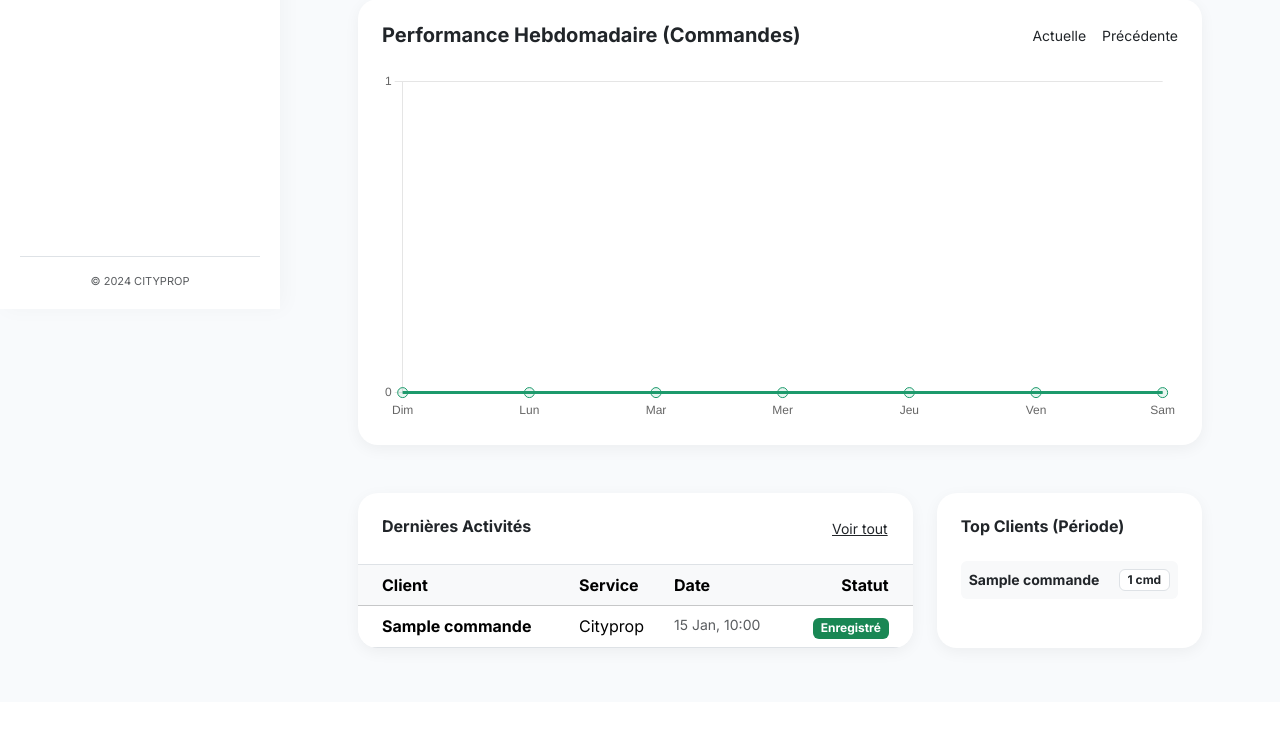
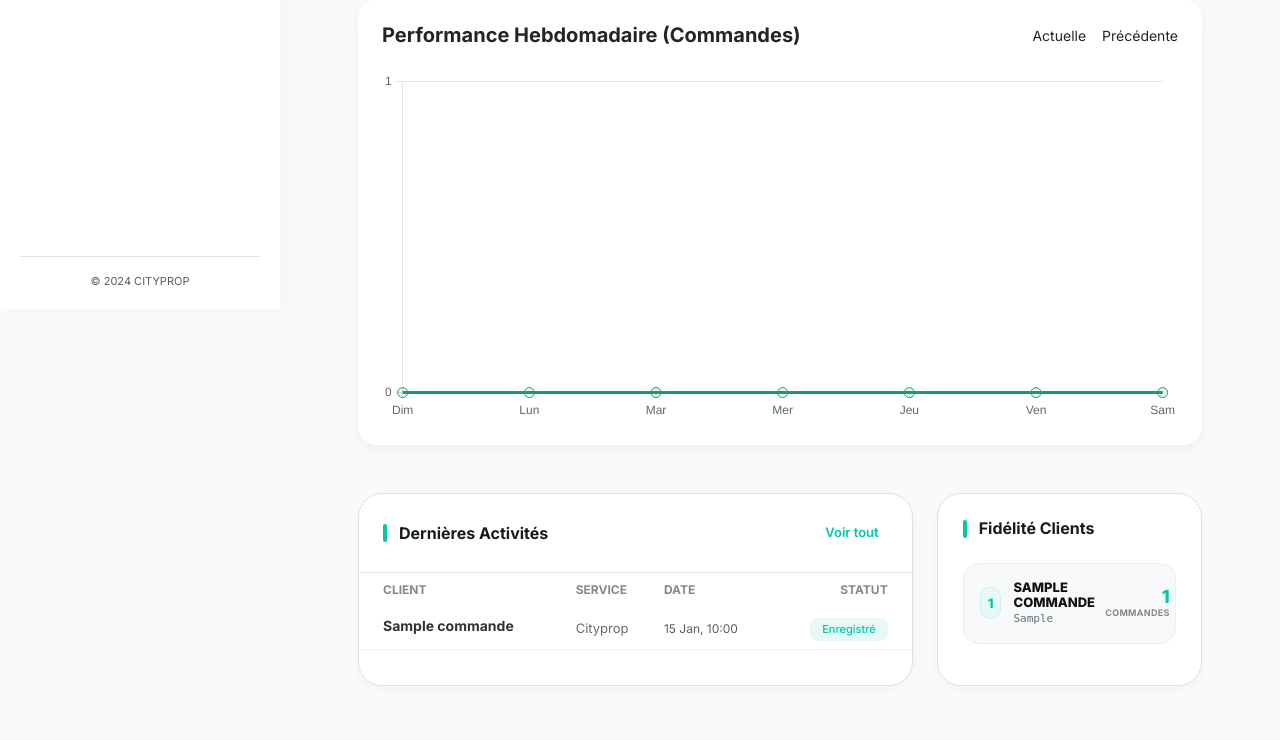
Before and after one commit to kassi225/Cityprop, a Django app: page /dashboard/ in a window 1280 px wide; the page is wider, and only the part inside the window is pictured. Shown: the part 491-1231 px from the top of that part. Before the commit the page ends 1144 px from the top of that part, so only its background shows below. Run offline with Django 5.2, Linux system fonts and the light colour scheme; a user stored in the database is signed in; tables that the repository leaves empty hold one stand-in row (values such as "Sample post"); some libraries are stand-ins or nearby versions.

```diff
--- a/gestion/templates/index/dashboard.html
+++ b/gestion/templates/index/dashboard.html
@@ -117,29 +117,36 @@
 
     <div class="row g-4">
         <div class="col-12 col-lg-8">
-            <div class="kpi-card p-0 overflow-hidden">
-                <div class="p-4 border-bottom d-flex justify-content-between">
-                    <h6 class="fw-bold mb-0">Dernières Activités</h6>
-                    <a href="{% url 'liste_fiches' %}" class="btn btn-sm btn-link text-dark p-0">Voir tout</a>
+            <div class="kpi-card p-0 overflow-hidden ani-3" style="background: #ffffff; border: 1px solid #e0e0e0; border-radius: 24px; box-shadow: 0 4px 12px rgba(0,0,0,0.03); height: 100%;">
+                <div class="p-4 border-bottom d-flex justify-content-between align-items-center">
+                    <div class="d-flex align-items-center">
+                        <div style="width: 4px; height: 18px; background: #00C9A7; border-radius: 10px; margin-right: 12px;"></div>
+                        <h6 class="fw-bold mb-0" style="color: #1a1a1a;">Dernières Activités</h6>
+                    </div>
+                    <a href="{% url 'liste_fiches' %}" class="btn btn-sm" style="color: #00C9A7; font-weight: 600; font-size: 13px;">Voir tout</a>
                 </div>
                 <div class="table-responsive">
                     <table class="table table-hover mb-0">
-                        <thead class="table-light">
+                        <thead style="background: #f8f9fa;">
                             <tr>
-                                <th class="ps-4">Client</th>
-                                <th>Service</th>
-                                <th>Date</th>
-                                <th class="text-end pe-4">Statut</th>
+                                <th class="ps-4" style="font-size: 12px; color: #888; text-transform: uppercase; border-bottom: none;">Client</th>
+                                <th style="font-size: 12px; color: #888; text-transform: uppercase; border-bottom: none;">Service</th>
+                                <th style="font-size: 12px; color: #888; text-transform: uppercase; border-bottom: none;">Date</th>
+                                <th class="text-end pe-4" style="font-size: 12px; color: #888; text-transform: uppercase; border-bottom: none;">Statut</th>
                             </tr>
                         </thead>
                         <tbody>
                             {% for c in commandes_recents %}
-                            <tr>
-                                <td class="ps-4"><strong>{{ c.nom_client }}</strong></td>
-                                <td>{{ c.get_type_commande_display }}</td>
-                                <td class="text-muted small">{{ c.date_creation|date:"d M, H:i" }}</td>
+                            <tr style="border-bottom: 1px solid #f2f2f2;">
+                                <td class="ps-4">
+                                    <div class="fw-bold" style="color: #2d3436; font-size: 14px;">{{ c.nom_client }}</div>
+                                </td>
+                                <td><span style="font-size: 13px; color: #636e72;">{{ c.get_type_commande_display }}</span></td>
+                                <td><span class="text-muted" style="font-size: 12px;">{{ c.date_creation|date:"d M, H:i" }}</span></td>
                                 <td class="text-end pe-4">
-                                    <span class="badge {% if c.type_commande == 'TAPISPROP' %}bg-warning text-dark{% else %}bg-success{% endif %}">Enregistré</span>
+                                    <span class="badge" style="padding: 6px 12px; border-radius: 8px; font-weight: 500; font-size: 11px; {% if c.type_commande == 'TAPISPROP' %}background: #fff4e5; color: #ff9500;{% else %}background: #e6f9f6; color: #00C9A7;{% endif %}">
+                                        Enregistré
+                                    </span>
                                 </td>
                             </tr>
                             {% endfor %}
@@ -148,13 +155,36 @@
                 </div>
             </div>
         </div>
+
         <div class="col-12 col-lg-4">
-            <div class="kpi-card">
-                <h6 class="fw-bold mb-4">Top Clients (Période)</h6>
+            <div class="kpi-card ani-3" style="background: #ffffff; border: 1px solid #e0e0e0; border-radius: 24px; padding: 25px; box-shadow: 0 4px 12px rgba(0,0,0,0.03); height: 100%;">
+                <div class="d-flex align-items-center mb-4">
+                    <div style="width: 4px; height: 18px; background: #00C9A7; border-radius: 10px; margin-right: 12px;"></div>
+                    <h6 class="fw-bold m-0" style="color: #1a1a1a;">Fidélité Clients</h6>
+                </div>
+
                 {% for client in top_clients %}
-                <div class="d-flex justify-content-between mb-3 p-2 rounded bg-light">
-                    <span class="small fw-bold">{{ client.nom_client }}</span>
-                    <span class="badge bg-white text-dark border">{{ client.total }} cmd</span>
+                <div class="d-flex justify-content-between align-items-center mb-3 p-3 rounded-4"
+                    style="background: #f8f9fa; border: 1px solid #eeeeee; transition: 0.3s;">
+                    <div class="d-flex align-items-center">
+                        <div style="width: 32px; height: 32px; background: #e6f9f6; color: #00C9A7; border-radius: 10px; display: flex; align-items: center; justify-content: center; font-size: 13px; font-weight: 800; margin-right: 12px; border: 1px solid rgba(0, 150, 136, 0.1);">
+                            {{ forloop.counter }}
+                        </div>
+                        <div class="d-flex flex-column">
+                            <span style="font-size: 13px; font-weight: 800; color: #111111; text-transform: uppercase; line-height: 1.2;">
+                                {{ client.nom_affiche }}
+                            </span>
+                            <span style="font-size: 11px; color: #636e72; font-family: 'SF Mono', monospace;">
+                                {{ client.numero_client }}
+                            </span>
+                        </div>
+                    </div>
+                    <div class="text-end">
+                        <div style="font-size: 18px; font-weight: 900; color: #00C9A7; line-height: 1;">
+                            {{ client.total }}
+                        </div>
+                        <div style="font-size: 9px; color: #888888; text-transform: uppercase; font-weight: 700; letter-spacing: 0.3px;">Commandes</div>
+                    </div>
                 </div>
                 {% endfor %}
             </div>
--- a/gestion/views.py
+++ b/gestion/views.py
@@ -11,7 +11,7 @@ from openpyxl.utils import get_column_letter, quote_sheetname
 from openpyxl.worksheet.datavalidation import DataValidation
 from num2words import num2words
 from xhtml2pdf import pisa
-from django.db.models import Q
+from django.db.models import Q,Max
 from datetime import date, timedelta
 
 # 3. Django Core (Raccourcis, Réponses & Auth)
@@ -269,7 +269,16 @@ def dashboard(request):
 
     # 7. LISTES
     commandes_recents = Commande.objects.filter(commande_filter).order_by('-date_creation')[:5]
-    top_clients = Commande.objects.filter(commande_filter).values("nom_client").annotate(total=Count("id")).order_by("-total")[:5]
+
+    # Correction ici : On groupe par numéro pour l'unicité du calcul
+    top_clients = Commande.objects.filter(commande_filter)\
+        .values("numero_client")\
+        .annotate(
+            total=Count("id"),
+            nom_affiche=Max("nom_client")
+        )\
+        .order_by("-total")[:5]
+
 
     context = {
         "total_commandes": total_commandes, "total_cityprop": total_cityprop,
@@ -281,6 +290,7 @@ def dashboard(request):
         "start_date": start_date_str, "end_date": end_date_str,
     }
     return render(request, "index/dashboard.html", context)
+
 
 @login_required
 def nouvelle_commande(request):
```
